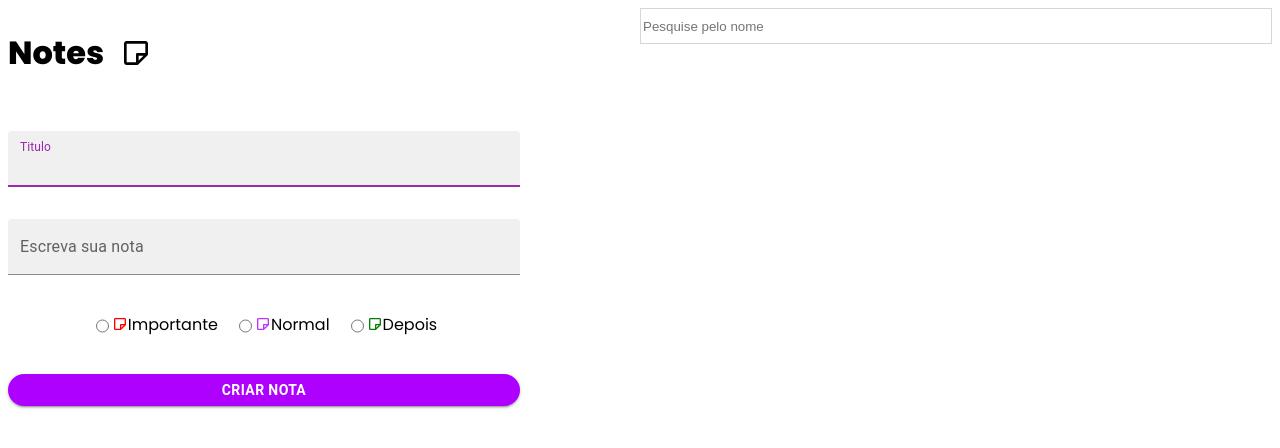
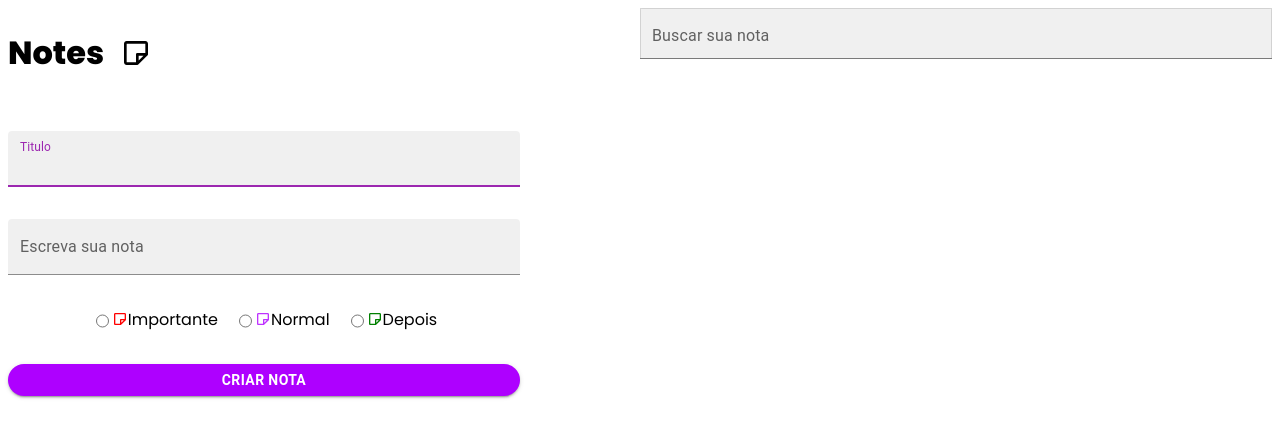
Before and after one commit to lucasf5/App-Notes, a React (Create React App) app: page / in a window 1280 px wide. Shown: the top 448 px of the page. Built offline with nearby package versions, Linux system fonts and the light colour scheme.

Commit message:
finalizando projeto

```diff
--- a/src/App.js
+++ b/src/App.js
@@ -1,13 +1,11 @@
 import Formulario from "./components/Formulario/Formulario";
 import style from "./App.module.scss";
-
-import SearchIcon from "@mui/icons-material/Search";
 
 import toast, { Toaster } from "react-hot-toast";
 
 import React, { Component } from "react";
 import Notas from "./components/Notas/Notas";
-import { IconButton, InputBase } from "@mui/material";
+import { TextField } from "@mui/material";
 
 export default class App extends Component {
   state = {
@@ -60,7 +58,11 @@ export default class App extends Component {
         <Formulario dados={this.dados} className={style.formulario} />
 
         <section>
-          <input
+          <TextField
+            id="filled-basic"
+            label="Buscar sua nota"
+            variant="filled"
+            color="secondary"
             className={style.input}
             type="text"
             onChange={(event) => this.handleChange(event)}
--- a/src/App.module.scss
+++ b/src/App.module.scss
@@ -2,12 +2,14 @@
   display: flex;
   justify-content: space-between;
   gap: 1rem;
+  position: relative;
   section {
     width: 50%;
     display: flex;
     flex-direction: column;
     input {
-      height: 2rem;
+      height: 1rem;
+      padding-left: 5rem;
       border: 1px solid rgba(201, 201, 201, 0.753);
     }
     article {
--- a/src/components/Notas/Notas.module.scss
+++ b/src/components/Notas/Notas.module.scss
@@ -11,18 +11,25 @@
   border-top-left-radius: 2rem;
   border-bottom-right-radius: 2rem;
   font-family: "Poppins", sans-serif;
+
   h1 {
     font-size: 1.5rem;
     padding: 1rem;
     border: 1px solid white;
     text-align: center;
     word-wrap: break-word;
+    width: 100%;
   }
 
   h2 {
     font-family: monospace;
     word-wrap: break-word;
+    width: 100%;
+    text-align: start;
+    text-overflow: ellipsis;
+
   }
+
   svg {
     position: absolute;
     top: 0;
@@ -30,6 +37,7 @@
     padding: 0.5rem;
     cursor: pointer;
   }
+
 }
 .Normal {
   background-color: rgb(140, 0, 255);
```
